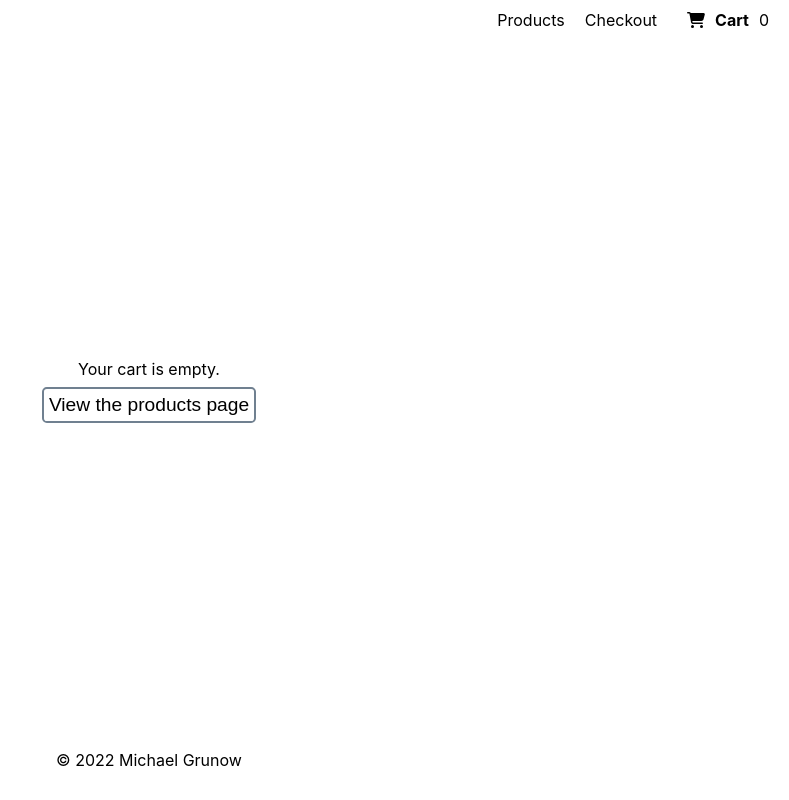
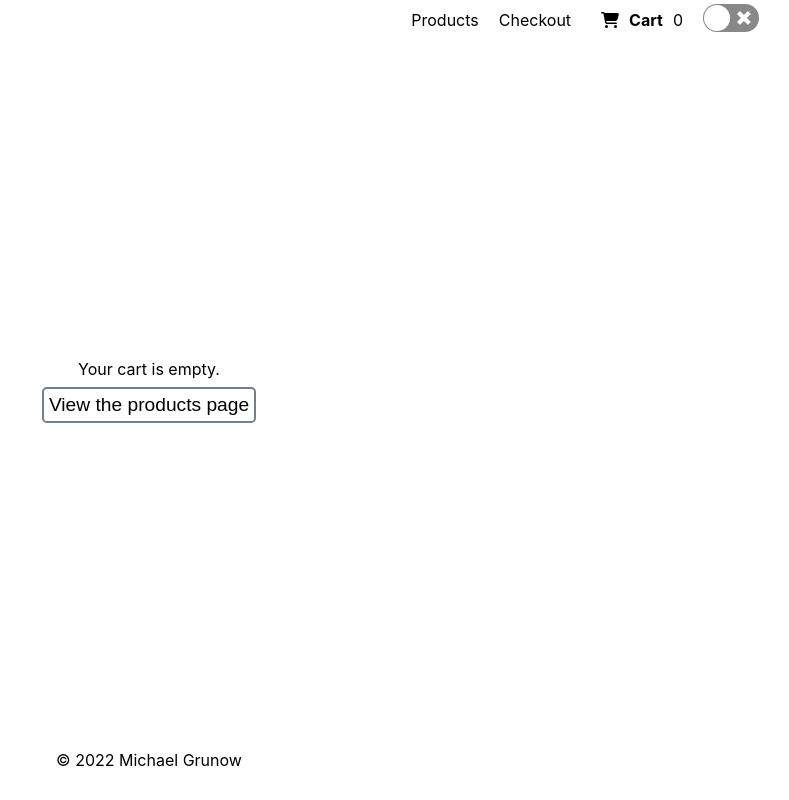
Before and after one commit to MGrunow1/fake-store, a React (Create React App) app: page /cart in a window 1280 px wide. Shown: the whole page, without its empty margins (491-1280 px from the left). Built offline with nearby package versions, Linux system fonts and the light colour scheme.

Commit message:
feat(Header): Add theme toggle switch

```diff
--- a/package.json
+++ b/package.json
@@ -14,6 +14,7 @@
     "react-router-dom": "^6.3.0",
     "react-scripts": "5.0.1",
     "react-spinners": "^0.13.3",
+    "react-switch": "^7.0.0",
     "styled-components": "^5.3.5",
     "web-vitals": "^2.1.4"
   },
--- a/src/components/StyledComponents.js
+++ b/src/components/StyledComponents.js
@@ -252,6 +252,11 @@ export const SpacedText = styled.div`
 margin-bottom: .5rem;
 `;
 
+export const SwitchContainer = styled.div`
+align-self: center;
+margin-right: 30px;
+`;
+
 export const Title = styled.div`
 font-size: 2rem;
 margin-bottom: 1.3rem;
--- a/src/components/header-footer/HeaderFooter.js
+++ b/src/components/header-footer/HeaderFooter.js
@@ -4,6 +4,7 @@ import { Outlet } from "react-router-dom";
 import { FooterContainer, HeaderContainer, PageContainer } from "../StyledComponents";
 import CartWidget from "./CartWidget";
 import NavBar from "./NavBar";
+import ThemeSwitch from "./ThemeSwitch";
 
 export default function HeaderFooter() {
     const { theme } = useContext(ThemeContext);
@@ -12,6 +13,7 @@ export default function HeaderFooter() {
         <HeaderContainer>
             <NavBar />
             <CartWidget />
+            <ThemeSwitch />
         </HeaderContainer>
         <div><Outlet /></div>
         <FooterContainer>
--- /dev/null
+++ b/src/components/header-footer/ThemeSwitch.js
@@ -0,0 +1,16 @@
+import { useContext } from "react";
+import { ThemeContext } from "../../contexts/ThemeContext";
+import Switch from "react-switch";
+import { SwitchContainer } from "../StyledComponents";
+
+export default function ThemeSwitch() {
+    const { theme, toggleTheme } = useContext(ThemeContext);
+    return (
+        <SwitchContainer>
+            <Switch
+                checked={theme === "dark"}
+                 onChange={toggleTheme}
+                    />
+        </SwitchContainer>
+    )
+}
```
Also changed, not shown: 1 other file (tests, documents, lock files or other folders).
